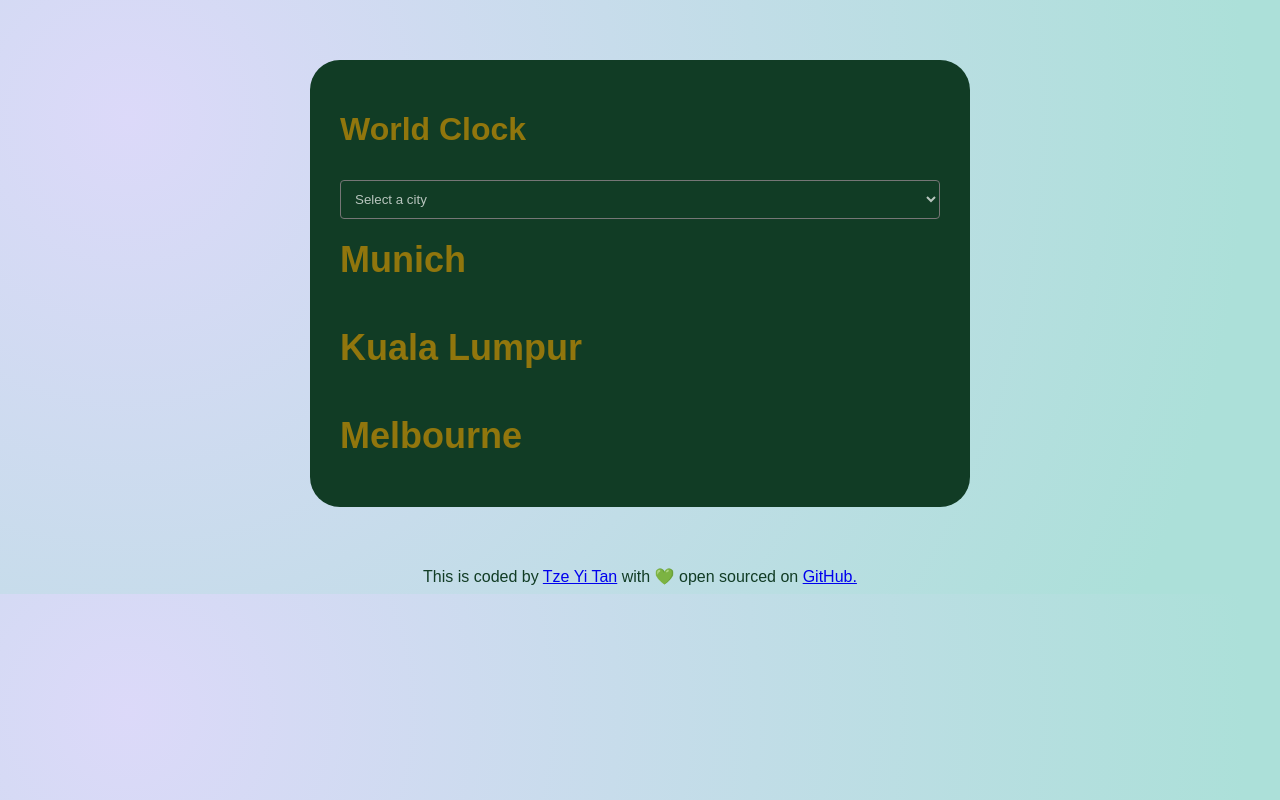
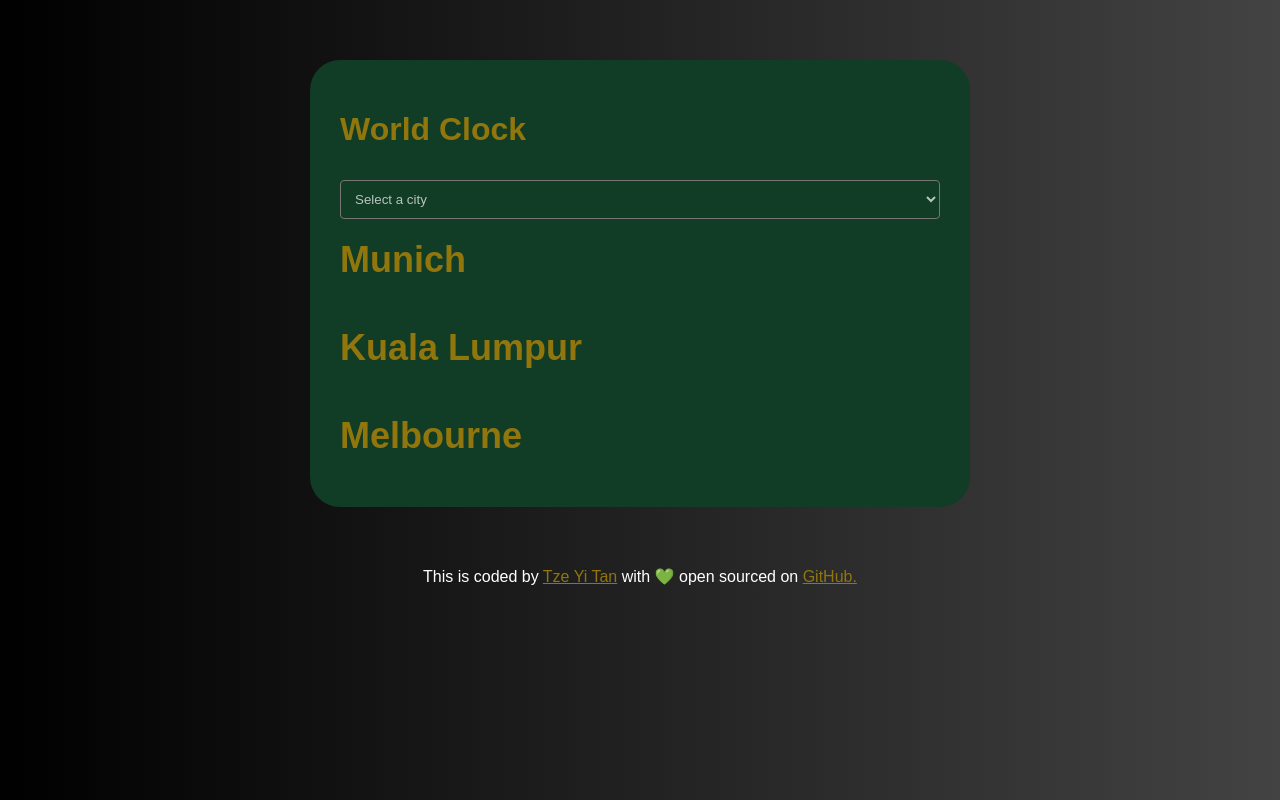
Before and after one commit to tze-tan/Tze-World-Clock, a plain HTML site: page index.html in a window 1280 px wide. Drawn offline with nearby package versions, Linux system fonts and the light colour scheme; a script that the page names is missing.

Commit message:
Update styles.css

```diff
--- a/css/styles.css
+++ b/css/styles.css
@@ -3,11 +3,7 @@ body {
 }
 
 html {
-  background: radial-gradient(
-    circle at 10% 20%,
-    rgb(220, 217, 249) 0%,
-    rgb(172, 224, 217) 89.8%
-  );
+  background: linear-gradient(to left, #434343 0%, black 100%);
 }
 
 h1 {
@@ -29,7 +25,11 @@ hr {
 
 footer {
   text-align: center;
-  color: #113c25;
+  color: white;
+}
+
+footer a {
+  color: #91760d;
 }
 
 .date-content a {
```
